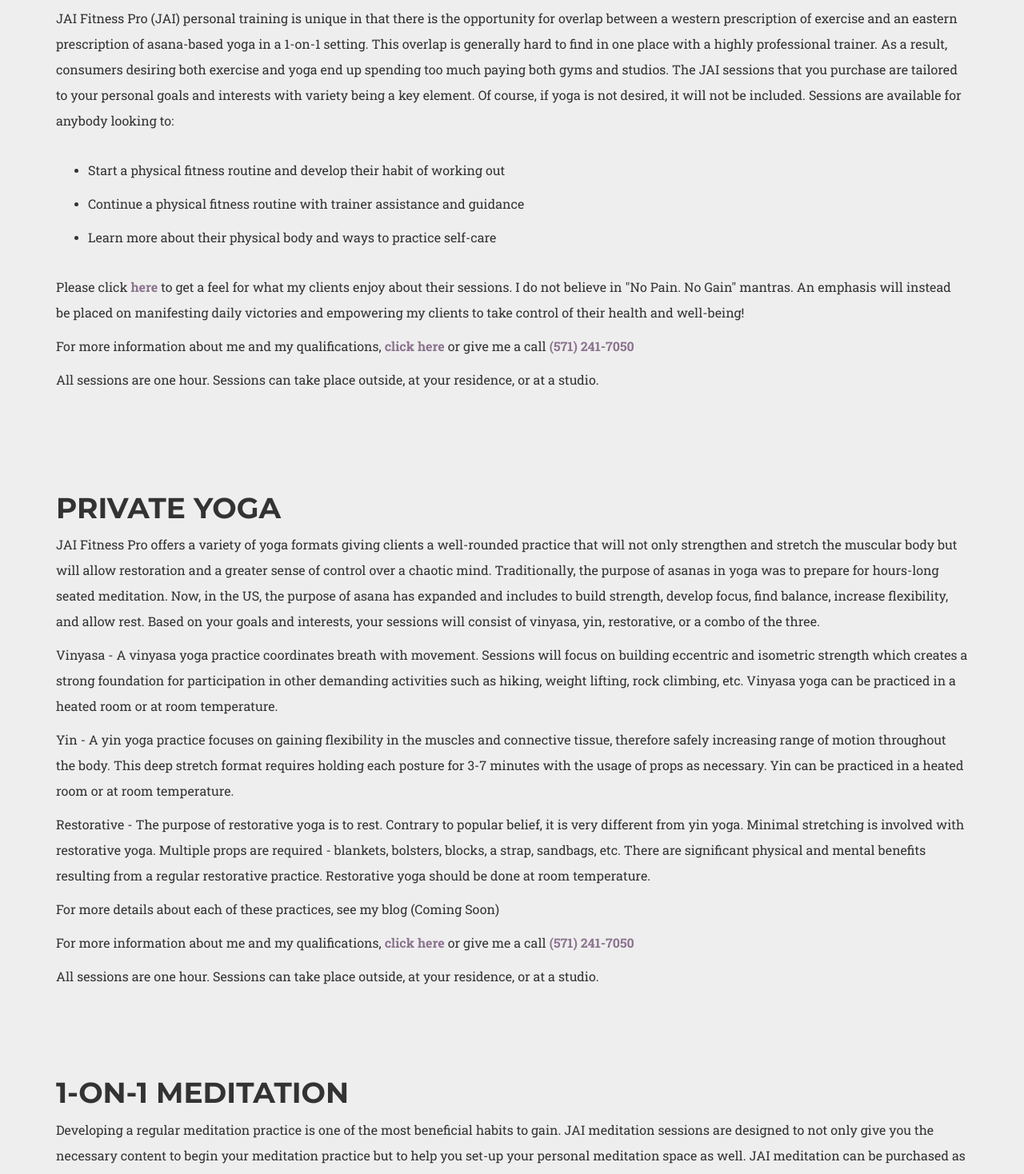
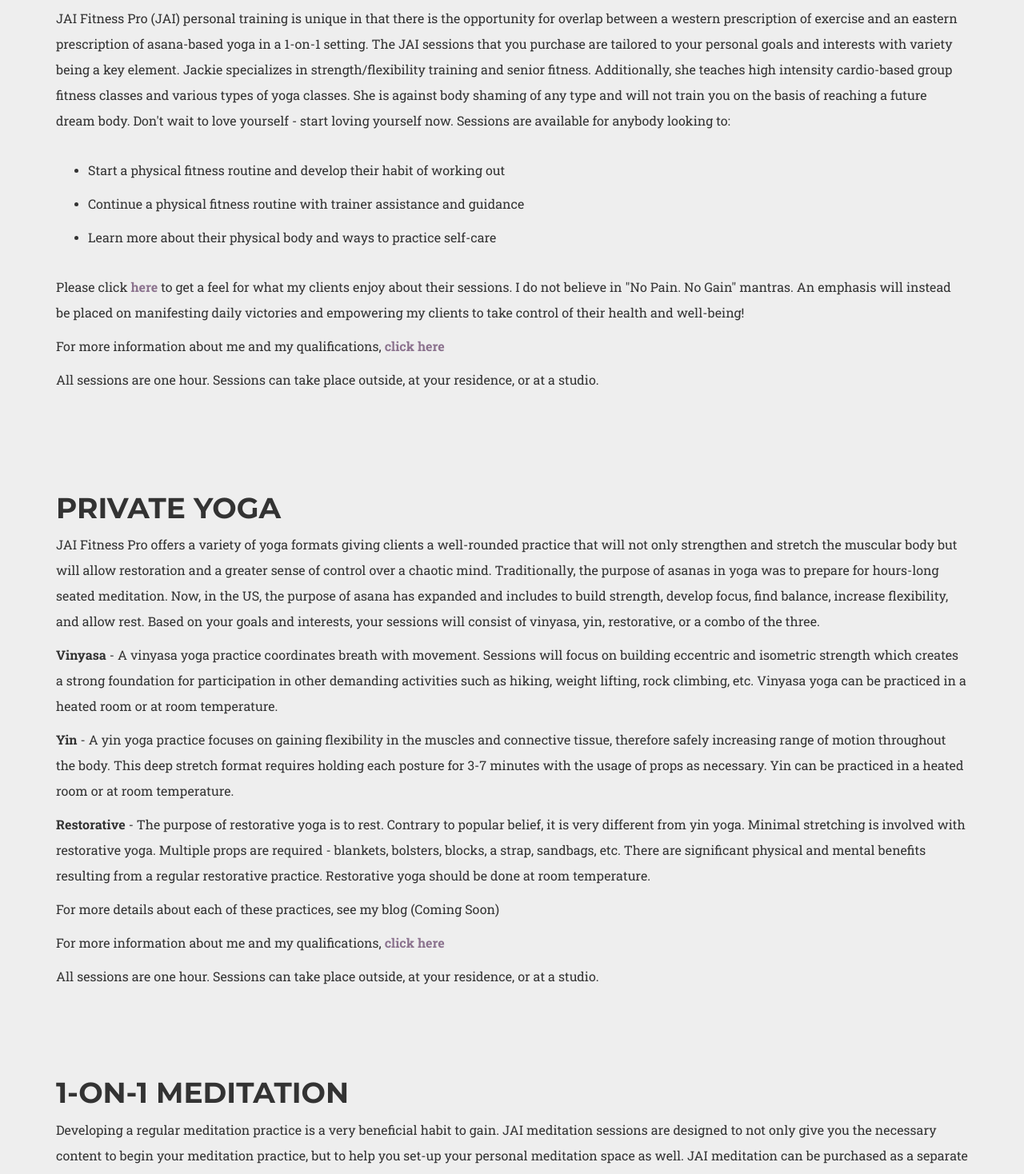
Before and after one commit to lchambers6/JaiFitness, a plain HTML site: page services.html in a window 1280 px wide. Shown: the part 188-1656 px from the top of the page at 80% size. Drawn offline with nearby package versions, Linux system fonts and the light colour scheme; a web font is replaced by a local one.

Commit message:
updated verbage and typos

```diff
--- a/services.html
+++ b/services.html
@@ -118,20 +118,15 @@
                                 <h1 class="section-heading">Personal Training</h1>
                                 <!-- <p class="lead section-lead">For the stiff and energetic (Jackie will think of a better moto)</p> -->
                                 <p class="section-paragraph">JAI Fitness Pro (JAI) personal training is unique in that
-                                    there is the opportunity for overlap
-                                    between a western prescription of exercise and an eastern prescription of
-                                    asana-based
-                                    yoga in a 1-on-1 setting. This overlap is generally hard to find in one place with
-                                    a
-                                    highly professional trainer. As a result, consumers desiring both exercise and yoga
-                                    end
-                                    up spending too much paying both gyms and studios. The JAI sessions that you
-                                    purchase
-                                    are tailored to your personal goals and interests with variety being a key element.
-                                    Of
-                                    course, if yoga is not desired, it will not be included. Sessions are available for
-                                    anybody
-                                    looking to:</p>
+                                    there is the opportunity for overlap between a western prescription of exercise and
+                                    an eastern prescription of asana-based yoga in a 1-on-1 setting. The JAI sessions
+                                    that you purchase are tailored to your personal goals and interests with variety
+                                    being a key element. Jackie specializes in strength/flexibility training and senior
+                                    fitness. Additionally, she teaches high intensity cardio-based group fitness classes
+                                    and various types of yoga classes. She is against body shaming of any type and will
+                                    not train you on the basis of reaching a future dream body. Don't wait to love
+                                    yourself - start loving yourself now. Sessions are available for anybody looking to:
+                                </p>
                                 <br>
                                 <ul>
                                     <li>
@@ -146,20 +141,16 @@
                                 </ul>
                                 <br>
                                 <p class="section-paragraph">Please click <span
-                                        style="color:#8B728E; font-weight: bold;">
-                                        <a href="index.html#Testimonials">here</a></span> to
-                                    get a feel for what my clients enjoy about their sessions. I do not believe in "No
-                                    Pain.
-                                    No Gain" mantras. An emphasis will instead be placed on manifesting daily victories
-                                    and
-                                    empowering my clients to take control of their health and well-being!</p>
+                                        style="color:#8B728E; font-weight: bold;"> <a
+                                            href="index.html#Testimonials">here</a></span> to get a feel for what my
+                                    clients enjoy about their sessions. I do not believe in "No Pain. No Gain" mantras.
+                                    An emphasis will instead be placed on manifesting daily victories and empowering my
+                                    clients to take control of their health and well-being!</p>
                                 <p class="section-paragraph">For more information about me and my qualifications, <span
                                         style="color:#8B728E; font-weight: bold;"> <a href="index.html#about">click
-                                            here</a></span> or give me a call <span
-                                        style="color:#8B728E; font-weight: bold;">
-                                        <a href="tel:571-241-7050">(571) 241-7050</a></span></p>
-                                <p class="section-paragraph">All sessions are one hour. Sessions can take place
-                                    outside, at your residence, or at a studio.</p>
+                                            here</a></span> </span></p>
+                                <p class="section-paragraph">All sessions are one hour. Sessions can take place outside,
+                                    at your residence, or at a studio.</p>
                             </div>
                         </div>
                     </div>
@@ -179,50 +170,36 @@
                                 <h1 class="section-heading">Private Yoga</h1>
                                 <!-- <p class="lead section-lead">For the flexible and energetic (Jackie will think of a better moto)</p> -->
                                 <p class="section-paragraph">JAI Fitness Pro offers a variety of yoga formats giving
-                                    clients a well-rounded practice that
-                                    will not only strengthen and stretch the muscular body but will allow restoration
-                                    and
-                                    a greater sense of control over a chaotic mind. Traditionally, the purpose of
-                                    asanas
-                                    in yoga was to prepare for hours-long seated meditation. Now, in the US, the
-                                    purpose
-                                    of asana has expanded and includes to build strength, develop focus, find balance,
-                                    increase
-                                    flexibility, and allow rest. Based on your goals and interests, your sessions will
-                                    consist
-                                    of vinyasa, yin, restorative, or a combo of the three.</p>
-                                <p class="section-paragraph">Vinyasa - A vinyasa yoga practice coordinates breath with
-                                    movement.
-                                    Sessions will focus on building eccentric and isometric strength which
-                                    creates a strong foundation for participation in other demanding activities such as
-                                    hiking,
-                                    weight lifting, rock climbing, etc. Vinyasa yoga can be practiced in a heated room
-                                    or
-                                    at room temperature.</p>
-                                <p class="section-paragraph">Yin - A yin yoga practice focuses on gaining flexibility
-                                    in the muscles and connective
-                                    tissue, therefore safely increasing range of motion throughout the body. This deep
-                                    stretch format requires holding each posture for 3-7 minutes with the usage of
-                                    props
-                                    as necessary. Yin can be practiced in a heated room or at room temperature.</p>
-                                <p class="section-paragraph">Restorative - The purpose of restorative yoga is to rest.
-                                    Contrary to popular belief, it
-                                    is very different from yin yoga. Minimal stretching is involved with restorative
-                                    yoga.
+                                    clients a well-rounded practice that will not only strengthen and stretch the
+                                    muscular body but will allow restoration and a greater sense of control over a
+                                    chaotic mind. Traditionally, the purpose of asanas in yoga was to prepare for
+                                    hours-long seated meditation. Now, in the US, the purpose of asana has expanded and
+                                    includes to build strength, develop focus, find balance, increase flexibility, and
+                                    allow rest. Based on your goals and interests, your sessions will consist of
+                                    vinyasa, yin, restorative, or a combo of the three.</p>
+                                <p class="section-paragraph"><span style="font-weight:bold;">Vinyasa</span> - A vinyasa
+                                    yoga practice coordinates breath with movement. Sessions will focus on building
+                                    eccentric and isometric strength which creates a strong foundation for participation
+                                    in other demanding activities such as hiking, weight lifting, rock climbing, etc.
+                                    Vinyasa yoga can be practiced in a heated room or at room temperature.</p>
+                                <p class="section-paragraph"><span style="font-weight:bold;">Yin</span> - A yin yoga
+                                    practice focuses on gaining flexibility in the muscles and connective tissue,
+                                    therefore safely increasing range of motion throughout the body. This deep stretch
+                                    format requires holding each posture for 3-7 minutes with the usage of props as
+                                    necessary. Yin can be practiced in a heated room or at room temperature.</p>
+                                <p class="section-paragraph"><span style="font-weight:bold;">Restorative</span> - The
+                                    purpose of restorative yoga is to rest. Contrary to popular belief, it is very
+                                    different from yin yoga. Minimal stretching is involved with restorative yoga.
                                     Multiple props are required - blankets, bolsters, blocks, a strap, sandbags, etc.
-                                    There
-                                    are significant physical and mental benefits resulting from a regular restorative
-                                    practice.
-                                    Restorative yoga should be done at room temperature.</p>
-                                <p class="section-paragraph">For more details about each of these practices, see my
-                                    blog (Coming Soon)</p>
+                                    There are significant physical and mental benefits resulting from a regular
+                                    restorative practice. Restorative yoga should be done at room temperature.</p>
+                                <p class="section-paragraph">For more details about each of these practices, see my blog
+                                    (Coming Soon)</p>
                                 <p class="section-paragraph">For more information about me and my qualifications, <span
                                         style="color:#8B728E; font-weight: bold;"> <a href="index.html#about">click
-                                            here</a></span> or give me a call <span
-                                        style="color:#8B728E; font-weight: bold;">
-                                        <a href="tel:571-241-7050">(571) 241-7050</a></span></p>
-                                <p class="section-paragraph">All sessions are one hour. Sessions can take place
-                                    outside, at your residence, or at a studio.</p>
+                                            here</a></span> </span></p>
+                                <p class="section-paragraph">All sessions are one hour. Sessions can take place outside,
+                                    at your residence, or at a studio.</p>
                             </div>
                         </div>
                     </div>
@@ -241,20 +218,15 @@
                             <div class="col-lg-12">
                                 <h1 class="section-heading">1-on-1 Meditation</h1>
                                 <!-- <p class="lead section-lead">For the stiff and mellow (Jackie will think of a better moto)</p> -->
-                                <p class="section-paragraph">Developing a regular meditation practice is one of the
-                                    most beneficial habits
-                                    to gain. JAI meditation sessions are designed to not only give you the necessary
-                                    content
-                                    to begin your meditation practice but to help you set-up your personal meditation
-                                    space
-                                    as well. JAI meditation can be purchased as a seperate session or as an add-on to
-                                    the
-                                    end of any personal training or private yoga session.</p>
+                                <p class="section-paragraph">Developing a regular meditation practice is a very
+                                    beneficial habit to gain. JAI meditation sessions are designed to not only give you
+                                    the necessary content to begin your meditation practice, but to help you set-up your
+                                    personal meditation space as well. JAI meditation can be purchased as a separate
+                                    session or as an add-on to the end of any personal training or private yoga session.
+                                </p>
                                 <p class="section-paragraph">For more information about me and my qualifications, <span
                                         style="color:#8B728E; font-weight: bold;"> <a href="index.html#about">click
-                                            here</a></span> or give me a call <span
-                                        style="color:#8B728E; font-weight: bold;">
-                                        <a href="tel:571-241-7050">(571) 241-7050</a></span></p>
+                                            here</a></span> </span></p>
                                 <p class="section-paragraph">Session duration varies. Sessions can take place outside,
                                     at your residence, or at a studio.</p>
                             </div>
@@ -276,19 +248,14 @@
                                 <h1 class="section-heading">Thai Yoga-Style Assisted Stretching</h1>
                                 <!-- <p class="lead section-lead">For the flexible and mellow (Jackie will think of a better moto)</p> -->
                                 <p class="section-paragraph">Thai yoga bodywork is incredibly beneficial for those
-                                    clients who enjoy manipulation adjustments
-                                    and assists during a workout or yoga class. The entire session takes place on the
-                                    floor
-                                    and will allow you a deeper passive
-                                    stretch as well as a meditative experience. JAI assisted stretching can be
-                                    purchased
-                                    as a seperate session or as an add-on to the end of any personal training or
-                                    private yoga session.</p>
+                                    clients who enjoy manipulation adjustments and assists during a workout or yoga
+                                    class. The entire session takes place on the floor and will allow you a deeper
+                                    passive stretch as well as a meditative experience. JAI assisted stretching can be
+                                    purchased as a separate session or as an add-on to the end of any personal training
+                                    or private yoga session.</p>
                                 <p class="section-paragraph">For more information about me and my qualifications, <span
                                         style="color:#8B728E; font-weight: bold;"> <a href="index.html#about">click
-                                            here</a></span> or give me a call <span
-                                        style="color:#8B728E; font-weight: bold;">
-                                        <a href="tel:571-241-7050">(571) 241-7050</a></span></p>
+                                            here</a></span> </span></p>
                                 <p class="section-paragraph">Session duration varies. Sessions can take place outside,
                                     at your residence, or at a studio.</p>
                             </div>
@@ -309,50 +276,28 @@
                             <div class="col-lg-12">
                                 <h1 class="section-heading">PRICING</h1>
                                 <p class="section-paragraph">View current specials on the <span
-                                        style="color:#8B728E; font-weight: bold;">
-                                        <a href="announcements.html">Announcements</a></span> page or via <span
-                                        style="color:#8B728E; font-weight: bold;">
-                                        <a href="https://www.facebook.com/jaifitnesspro/services/">Facebook</a></span>.
+                                        style="color:#8B728E; font-weight: bold;"> <a
+                                            href="announcements.html">Announcements</a></span> page or via <span
+                                        style="color:#8B728E; font-weight: bold;"> <a
+                                            href="https://www.facebook.com/jaifitnesspro/services/">Facebook</a></span>.
                                 </p>
                                 <p class="section-paragraph">
-                                    <!-- <ul>
-                                        <p>Consultation Fitness Assessment - $40</p>
-                                    </ul>
-                                    <ul>
-                                        <p>2 session package - $120</p>
-                                    </ul>
-                                    <ul>
-                                        <p>10 session package - $500</p>
-                                    </ul>
-                                    <ul>
-                                        <p>20 session package - $900</p>
-                                    </ul> -->
+                                    <!-- <ul>     <p>Consultation Fitness Assessment - $40</p> </ul> <ul>     <p>2 session package - $120</p> </ul> <ul>     <p>10 session package - $500</p> </ul> <ul>     <p>20 session package - $900</p> </ul> -->
                                 </p>
                                 <p class="section-paragraph">* <span style="color:#8B728E; font-weight: bold;"> <a
-                                            href="index.html#contact">Contact
-                                            me</a></span> for pricing.</p>
+                                            href="index.html#contact">Contact me</a></span> for pricing.</p>
                                 <br>
                                 <!-- <p class="lead section-lead">Private Yoga Packages</p>
-                                <p class="section-paragraph">
-                                    <ul>1 session - $100</ul>
-                                    <ul>5 session package - $450</ul>
-                                    <ul>10 session package - $800</ul>
+                                <p class="section-paragraph"> <ul>1 session - $100</ul> <ul>5 session package - $450</ul> <ul>10 session package - $800</ul>
                                 </p>
                                 <p class="section-paragraph">* <span style="color:#8B728E; font-weight: bold;"> <a href="index.html#contact">Contact me</a></span> for workshops or private group yoga rates.</p>
                                 <br> -->
                                 <!-- <p class="lead section-lead">1-on-1 Meditation and Thai Yoga (Assisted Stretch)</p>
-                                <p class="section-paragraph">
-                                    <ul>Single meditation or Thai session - $80</ul>
-                                    <ul>Meditation add-on - $10 per 15 min</ul>
-                                    <ul>Assisted stretch add-on - $40 per 45 min</ul>
+                                <p class="section-paragraph"> <ul>Single meditation or Thai session - $80</ul> <ul>Meditation add-on - $10 per 15 min</ul> <ul>Assisted stretch add-on - $40 per 45 min</ul>
                                 </p> -->
                                 <br>
                                 <!-- <p class="lead section-lead">Coming Soon</p>
-                                <p class="section-paragraph">
-                                    <ul>5-Day Meditation Program</ul>
-                                    <ul>10-Day Meditation Program</ul>
-                                    <ul>15-Day Meditation Program</ul>
-                                    <ul>Meditation 30-Day Bundle - purchase all 3 programs, get 30% off</ul>
+                                <p class="section-paragraph"> <ul>5-Day Meditation Program</ul> <ul>10-Day Meditation Program</ul> <ul>15-Day Meditation Program</ul> <ul>Meditation 30-Day Bundle - purchase all 3 programs, get 30% off</ul>
                                 </p> -->
                                 <!-- <br> -->
                             </div>
```
Also changed, not shown: index.html (+73 -29 lines).
